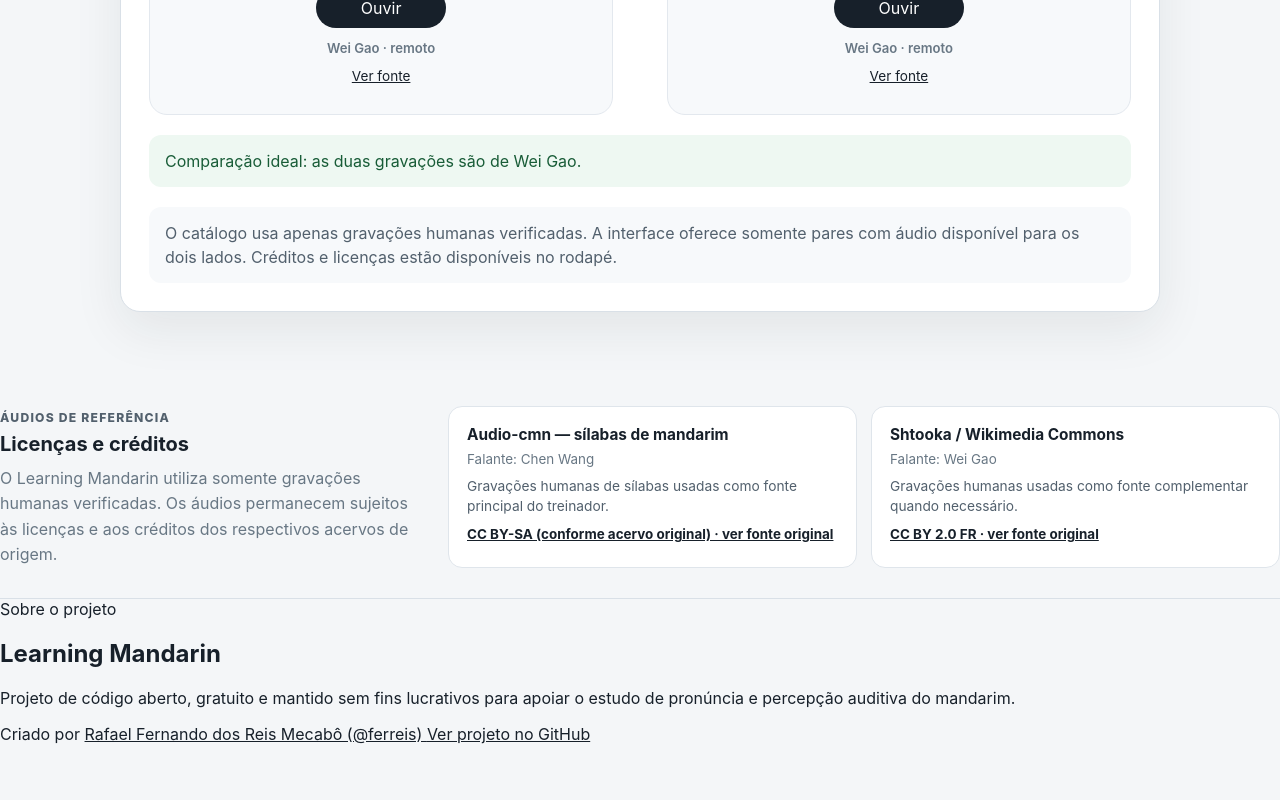
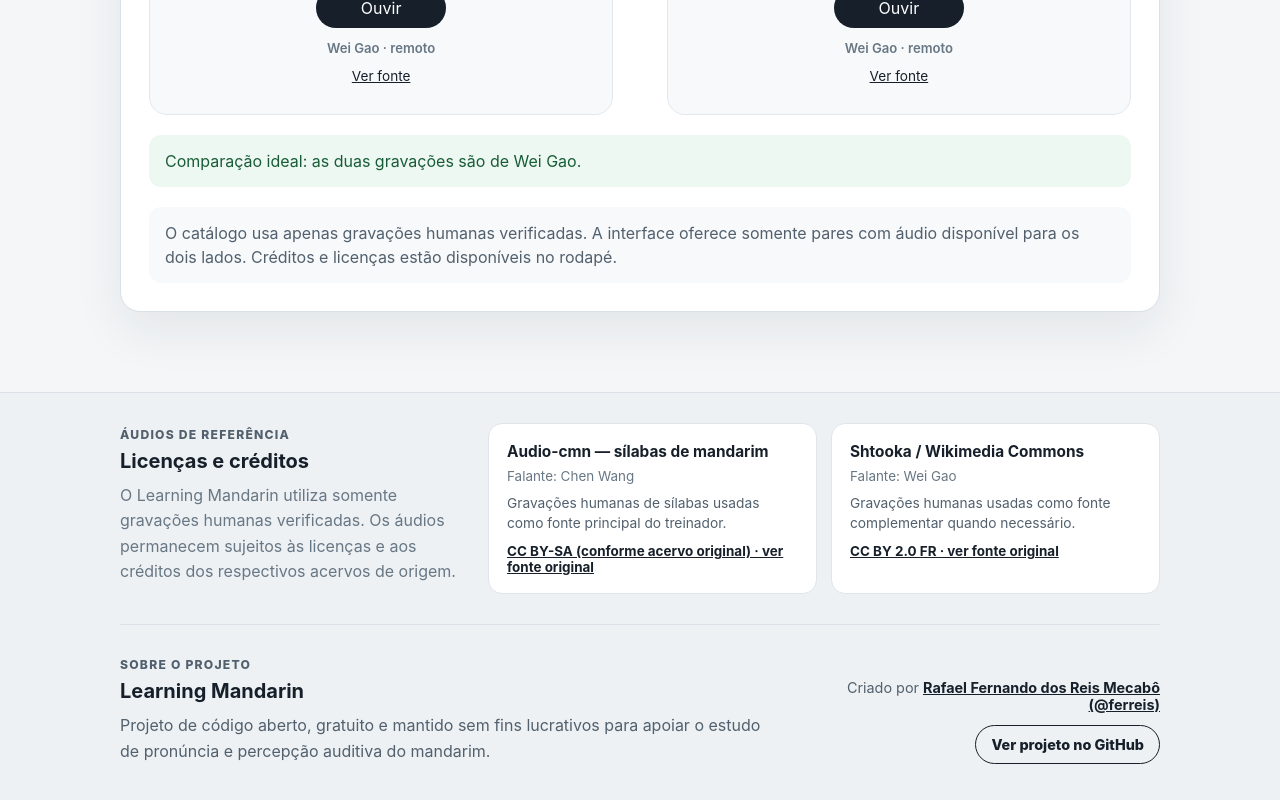
Before and after one commit to ferreis/PasiMandarim, a Vue app: page / in a window 1280 px wide. Shown: the part 757-1557 px from the top of the page. Before the commit the page ends 1501 px from the top, so only its background shows below. Built offline with nearby package versions, Linux system fonts and the light colour scheme.

Commit message:
style: finaliza rodapé global do projeto

```diff
--- a/src/components/AppFooter.vue
+++ b/src/components/AppFooter.vue
@@ -37,3 +37,87 @@ import AudioLicenses from './AudioLicenses.vue'
     </div>
   </footer>
 </template>
+
+<style scoped>
+.site-footer {
+  margin-top: 16px;
+  border-top: 1px solid #d9e0e7;
+  background: #edf1f4;
+}
+
+.site-footer-inner {
+  width: min(1040px, calc(100% - 32px));
+  margin: 0 auto;
+}
+
+.project-footer {
+  display: grid;
+  grid-template-columns: minmax(0, 1.4fr) minmax(260px, 0.8fr);
+  gap: 32px;
+  align-items: end;
+  padding: 28px 0 36px;
+}
+
+.footer-kicker {
+  color: #52606d;
+  font-size: 0.76rem;
+  font-weight: 800;
+  letter-spacing: 0.1em;
+  text-transform: uppercase;
+}
+
+.project-footer h2 {
+  margin: 6px 0 0;
+  font-size: 1.25rem;
+}
+
+.project-footer p {
+  max-width: 650px;
+  margin: 10px 0 0;
+  color: #52606d;
+  line-height: 1.6;
+}
+
+.project-footer-links {
+  display: grid;
+  justify-items: end;
+  gap: 12px;
+  color: #52606d;
+  font-size: 0.9rem;
+  text-align: right;
+}
+
+.project-footer-links span a {
+  color: #17202a;
+  font-weight: 700;
+}
+
+.github-project-link {
+  display: inline-flex;
+  align-items: center;
+  justify-content: center;
+  padding: 10px 15px;
+  border: 1px solid #17202a;
+  border-radius: 999px;
+  color: #17202a;
+  font-weight: 800;
+  text-decoration: none;
+}
+
+.github-project-link:hover {
+  background: #17202a;
+  color: #fff;
+}
+
+@media (max-width: 760px) {
+  .project-footer {
+    grid-template-columns: 1fr;
+    gap: 20px;
+  }
+
+  .project-footer-links {
+    justify-items: start;
+    text-align: left;
+  }
+}
+</style>
```
